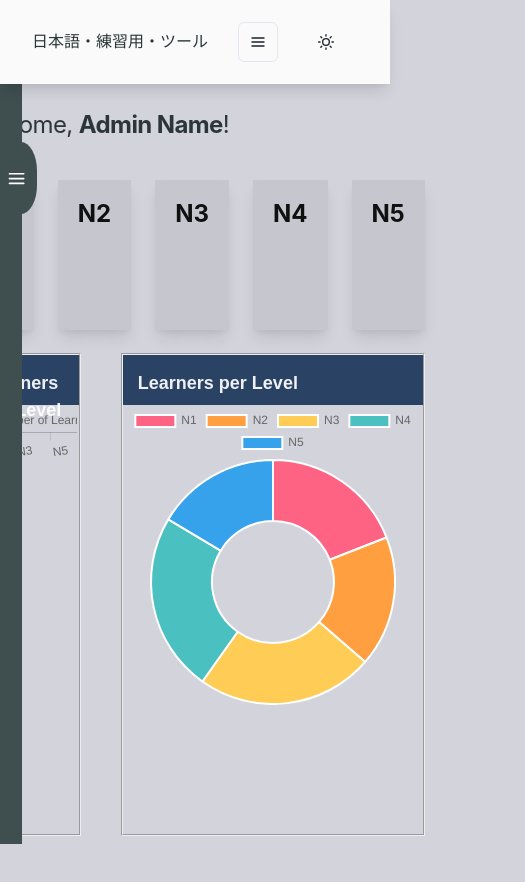
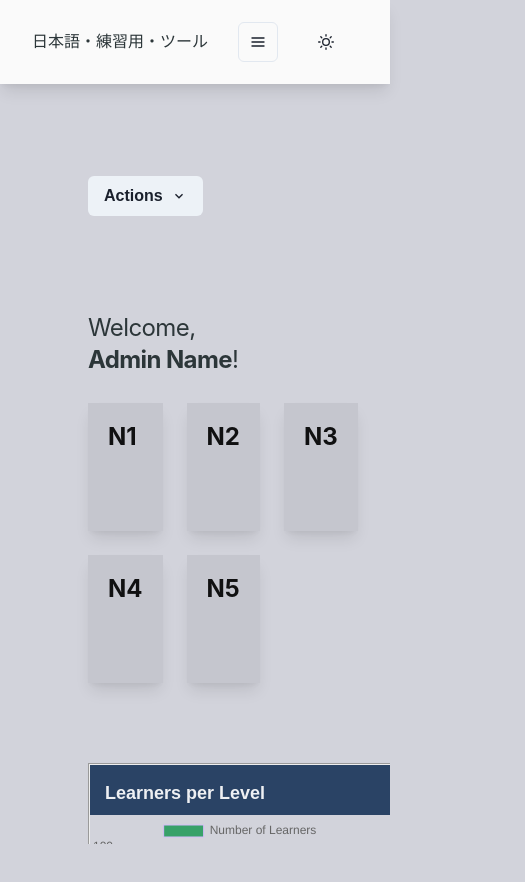
Before and after one commit to hernanjay/nihongo-app, a React (Vite) app: page /admin in a window 390 px wide. Shown: the top 882 px of the page, 525 px wide, since content can reach past the window. After the commit the page ends 844 px from the top, so only its background shows below. Built offline with nearby package versions, Linux system fonts and the light colour scheme; no server answers.

Commit message:
Added responsive feature to Admin Dashboard

```diff
--- a/src/ui/components/Chart.jsx
+++ b/src/ui/components/Chart.jsx
@@ -1,5 +1,5 @@
 import { Bar } from "react-chartjs-2";
-import { Box, Text } from "@chakra-ui/react";
+import { Box, Center, Flex, Text } from "@chakra-ui/react";
 import {
   Chart as ChartJS,
   BarElement,
@@ -30,16 +30,16 @@ function ChartComp() {
   };
 
   return (
-    <div>
+    <Flex flexDir={"column"} minH="33rem">
       <Box h="50px" p="15px" bg="blue.800">
         <Text fontSize="lg" fontWeight="extrabold" color="whiteAlpha.900">
           Learners per Level
         </Text>
       </Box>
-      <div>
+      <Flex justifyContent={"center"} minH={{base:"5rem", lg:"20rem"}}>
         <Bar data={data} options={options}></Bar>
-      </div>
-    </div>
+      </Flex>
+    </Flex>
   );
 }
 
--- a/src/ui/components/Doughnut.jsx
+++ b/src/ui/components/Doughnut.jsx
@@ -1,6 +1,6 @@
 import { Doughnut } from "react-chartjs-2";
 import { Chart as ChartJS, ArcElement } from "chart.js";
-import { Box, Text } from "@chakra-ui/react";
+import { Box, Flex, Text } from "@chakra-ui/react";
 function DoughnutChart() {
   ChartJS.register(ArcElement);
   const data = {
@@ -22,16 +22,16 @@ function DoughnutChart() {
   };
 
   return (
-    <div>
+    <Flex flexDir={"column"}>
       <Box h="50px" p="15px" bg="blue.800">
         <Text fontSize="lg" fontWeight="extrabold" color="whiteAlpha.900">
           Learners per Level
         </Text>
       </Box>
-      <div>
+      <Flex justifyContent={"center"}>
         <Doughnut data={data}></Doughnut>
-      </div>
-    </div>
+      </Flex>
+    </Flex>
   );
 }
 
--- /dev/null
+++ b/src/ui/components/MenuComponent.jsx
@@ -0,0 +1,35 @@
+import { ChevronDownIcon } from "@chakra-ui/icons";
+import {
+  Box,
+  Button,
+  Menu,
+  MenuButton,
+  MenuItem,
+  MenuList,
+} from "@chakra-ui/react";
+
+function MenuComponent() {
+  return (
+    <Box
+      display={{ base: "block", lg: "none" }}
+      pt={"5.50rem"}
+      justifyContent={"center"}
+      left={"4rem"}
+    >
+      <Menu>
+        <MenuButton as={Button} rightIcon={<ChevronDownIcon />}>
+          Actions
+        </MenuButton>
+        <MenuList>
+          <MenuItem>Download</MenuItem>
+          <MenuItem>Create a Copy</MenuItem>
+          <MenuItem>Mark as Draft</MenuItem>
+          <MenuItem>Delete</MenuItem>
+          <MenuItem>Attend a Workshop</MenuItem>
+        </MenuList>
+      </Menu>
+    </Box>
+  );
+}
+
+export default MenuComponent;
--- a/src/ui/components/SideBar.jsx
+++ b/src/ui/components/SideBar.jsx
@@ -65,10 +65,11 @@ function SideBar({ toggle, onClick }) {
       flexDir={["column"]}
       alignItems={"center"}
       flexWrap={"wrap"}
-      left={toggle ? "0" : "-23rem"}
+      left={toggle ? "0" : "-24rem"}
       transition="800ms"
       alignContent={"space-around"}
       position={"fixed"}
+      display={{ base: "none", lg: "flex" }}
     >
       <IconButton
         aria-label="menu"
@@ -76,14 +77,15 @@ function SideBar({ toggle, onClick }) {
         fontSize={"1.2rem"}
         bg="dark.200"
         _hover={{ bg: "dark.200" }}
-        left={"22.8rem"}
+        left={"23.3rem"}
         onClick={onClick}
-        borderRadius={"40%"}
+        borderRadius={"50%"}
         position={"absolute"}
         zIndex={1}
         mt={"2.4rem"}
         color={"white"}
-        h={"4.5rem"}
+        h={"5rem"}
+        pl={"0.5rem"}
       ></IconButton>
       <Flex
         borderRadius={"3rem"}
@@ -96,7 +98,11 @@ function SideBar({ toggle, onClick }) {
         w={"6rem"}
         mt={"3rem"}
       >
-         <Avatar size="xl" name='Dan Abrahmov' src='https://bit.ly/dan-abramov' />
+        <Avatar
+          size="xl"
+          name="Dan Abrahmov"
+          src="https://bit.ly/dan-abramov"
+        />
       </Flex>
       <Flex pt={"1rem"} fontSize={"xl"} fontWeight={"bold"} color={"white"}>
         @Username
--- a/src/ui/pages/admin/Admindashboard.jsx
+++ b/src/ui/pages/admin/Admindashboard.jsx
@@ -9,13 +9,14 @@ import {
 import ChartComp from "../../components/Chart";
 import DoughnutChart from "../../components/Doughnut";
 import SideBar from "../../components/SideBar";
+import MenuComponent from "../../components/MenuComponent";
 
 export default function Admindashboard() {
   const [toggle, setToggle] = useBoolean();
   console.log(toggle);
   const boxStyle = {
     w: "100%",
-    h: "150",
+    h: { base: "8rem", lg: "11rem" },
     shadow: "lg",
     bgColor: "RGBA(0, 0, 0, 0.06)",
   };
@@ -29,21 +30,23 @@ export default function Admindashboard() {
 
   return (
     <Box>
-      <Flex flexDir={"row"} justifyContent={"center"}>
+      <Flex flexDir={"row"} justifyContent={"center"} overflow={"auto"}>
         <SideBar toggle={toggle} onClick={setToggle.toggle} />
         <Flex
-          minH={"100vh"}
-          marginLeft={toggle ? "20rem" : "0px"}
+          h={"100vh"}
+          w={"100%"}
+          marginLeft={toggle ? { base: "0px", lg: "25rem" } : "0px"}
           transition={"800ms"}
-          p="100px"
+          p="5.5rem"
           flexDir={"column"}
         >
+          <MenuComponent></MenuComponent>
           <Heading
             fontWeight="normal"
             mb={4}
             letterSpacing="tight"
             fontSize="2xl"
-            mt="2%"
+            mt={{ base: "6rem", md: "2rem" }}
           >
             Welcome,{" "}
             <Flex fontWeight="bold" display="inline-flex">
@@ -51,7 +54,11 @@ export default function Admindashboard() {
             </Flex>
             !
           </Heading>
-          <Grid templateColumns="repeat(5, 1fr)" gap={6} mt="5%">
+          <Grid
+            templateColumns={{ base: "repeat(3, 1fr)", lg: "repeat(5, 1fr)" }}
+            gap={6}
+            mt="5%"
+          >
             <Box sx={boxStyle}>
               <Heading sx={headStyle} size="md">
                 N1
@@ -79,17 +86,16 @@ export default function Admindashboard() {
             </Box>
           </Grid>
           <Grid
-            templateColumns="repeat(3, 1fr)"
+            templateColumns={{ base: "repeat(1, 1fr)", lg: "repeat(3, 1fr)" }}
             gap={10}
-            pt="5%"
-            h="60vh"
+            pt={{base:"5rem", lg:"5%"}}
             mb={10}
           >
-            <GridItem colSpan={2} border="2px groove">
+            <GridItem colSpan={{ base: 1, xl: 2 }} border="2px groove">
               <ChartComp />
             </GridItem>
-            <GridItem colSpan={1} border="2px groove">
-              <DoughnutChart></DoughnutChart>
+            <GridItem colSpan={{ base: 1, xl: 1 }} border="2px groove">
+              <DoughnutChart />
             </GridItem>
           </Grid>
         </Flex>
--- a/src/ui/pages/dummies/Side.jsx
+++ b/src/ui/pages/dummies/Side.jsx
@@ -1,99 +1,13 @@
-import {
-  Box,
-  Flex,
-  Grid,
-  GridItem,
-  Heading,
-  useBoolean,
-} from "@chakra-ui/react";
-import ChartComp from "../../components/Chart";
-import DoughnutChart from "../../components/Doughnut";
-import SideBar from "../../components/SideBar";
+import { Box } from "@chakra-ui/react";
 
 function Side() {
-  const [toggle, setToggle] = useBoolean();
-  console.log(toggle);
-  const boxStyle = {
-    w: "100%",
-    h: "150",
-    shadow: "lg",
-    bgColor: "RGBA(0, 0, 0, 0.06)",
-  };
-  const headStyle = {
-    color: "blackAlpha.900",
-    textAlign: "left",
-    p: 3,
-    m: 2,
-    fontSize: "1.5em",
-  };
-
   return (
-    <Box>
-      <Flex flexDir={"row"} justifyContent={"center"}>
-        <SideBar toggle={toggle} onClick={setToggle.toggle} />
-        <Flex
-          minH={"100vh"}
-          marginLeft={toggle ? "20rem" : "0px"}
-          transition={"800ms"}
-          p="100px"
-          flexDir={"column"}
-        >
-          <Heading
-            fontWeight="normal"
-            mb={4}
-            letterSpacing="tight"
-            fontSize="2xl"
-            mt="2%"
-          >
-            Welcome,{" "}
-            <Flex fontWeight="bold" display="inline-flex">
-              Admin Name
-            </Flex>
-            !
-          </Heading>
-          <Grid templateColumns="repeat(5, 1fr)" gap={6} mt="5%">
-            <Box sx={boxStyle}>
-              <Heading sx={headStyle} size="md">
-                N1
-              </Heading>
-            </Box>
-            <Box sx={boxStyle}>
-              <Heading sx={headStyle} size="md">
-                N2
-              </Heading>
-            </Box>
-            <Box sx={boxStyle}>
-              <Heading sx={headStyle} size="md">
-                N3
-              </Heading>
-            </Box>
-            <Box sx={boxStyle}>
-              <Heading sx={headStyle} size="md">
-                N4
-              </Heading>
-            </Box>
-            <Box sx={boxStyle}>
-              <Heading sx={headStyle} size="md">
-                N5
-              </Heading>
-            </Box>
-          </Grid>
-          <Grid
-            templateColumns="repeat(3, 1fr)"
-            gap={10}
-            pt="5%"
-            h="60vh"
-            mb={10}
-          >
-            <GridItem colSpan={2} border="2px groove">
-              <ChartComp />
-            </GridItem>
-            <GridItem colSpan={1} border="2px groove">
-              <DoughnutChart></DoughnutChart>
-            </GridItem>
-          </Grid>
-        </Flex>
-      </Flex>
+    <Box display={"flex"} pt={"10%"}>
+      {/* <Box display="none" /> */}
+      <Box h="5vh" w={"5vw"} bg="blue" display={{ base: "none", md: "block" }} />
+      {/* <Box hideBelow="md" /> */}
+      <Box  h="5vh" w={"5vw"} bg="red" display={{ base: "block", md: "none" }} />
+      {/* <Box hideFrom="md" /> */}
     </Box>
   );
 }
```
